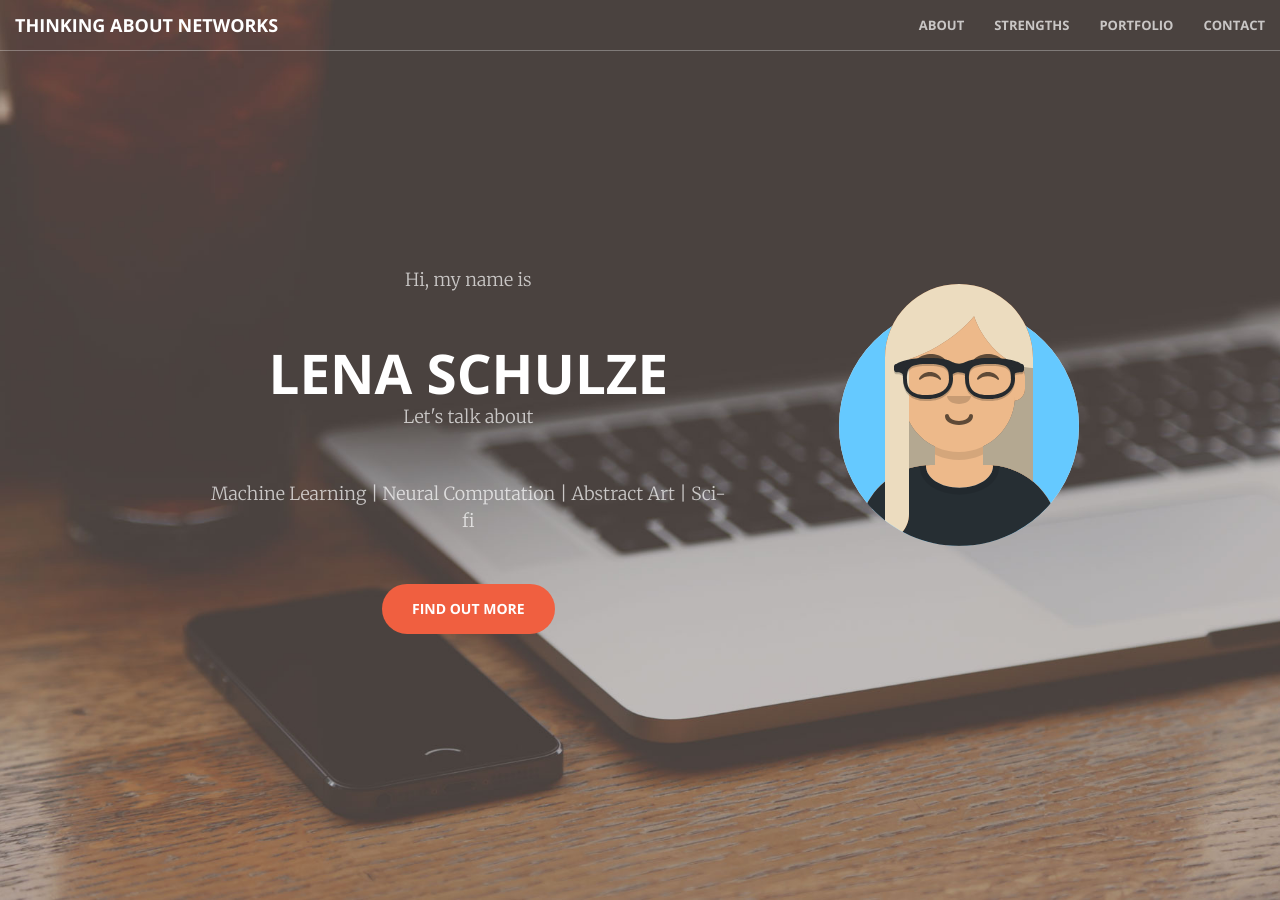
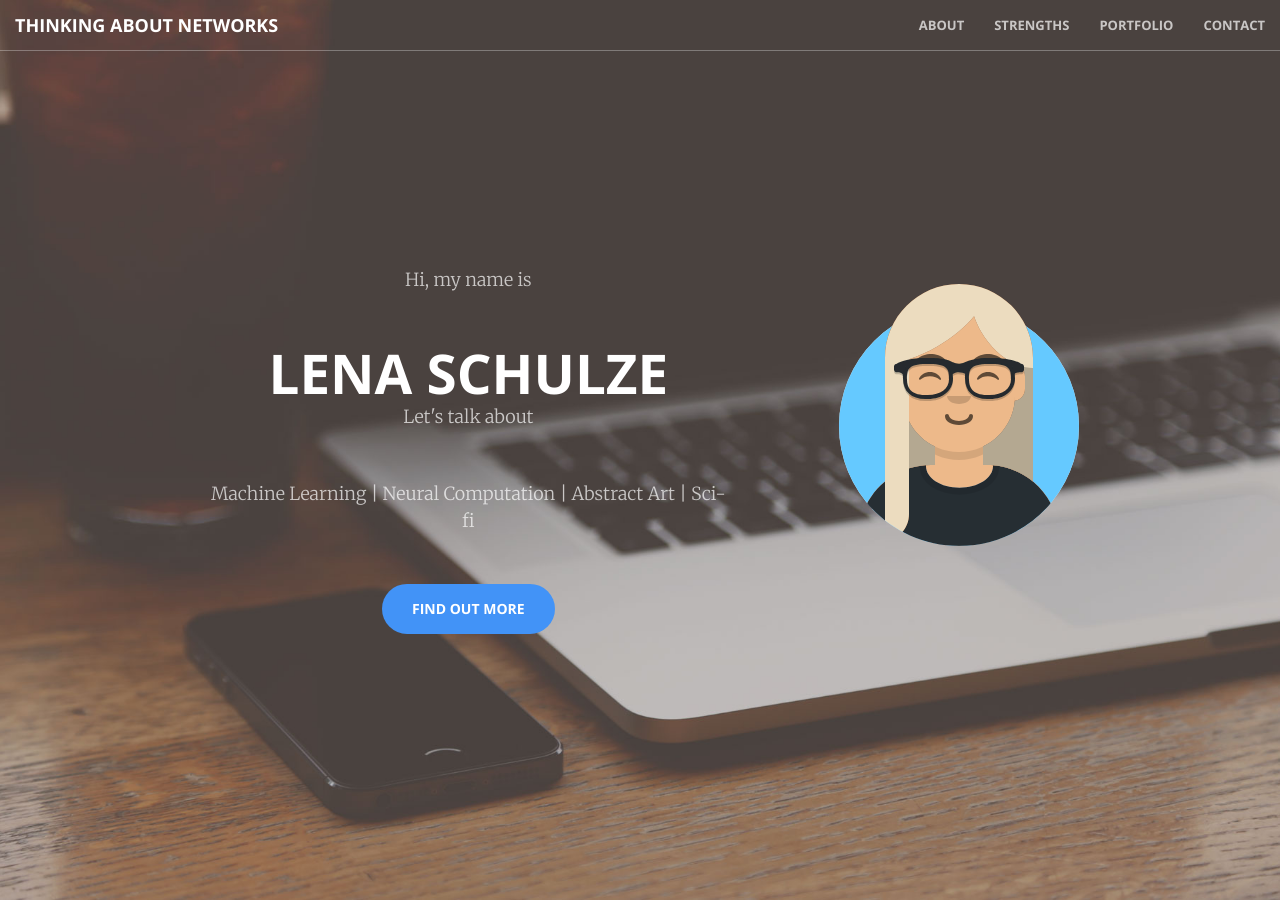
Before and after one commit to jvs--/jvs--.github.io, a Jekyll site: the page built from index.html, in a window 1280 px wide and 900 px high. Built offline with Jekyll 4.4.1, drawn with Linux system fonts in a browser that asks for light colours.

Commit message:
change theme color

```diff
--- a/_includes/resume.html
+++ b/_includes/resume.html
@@ -6,8 +6,7 @@
             <hr class="primary">
         </div>
 
-
-        <div class="col-md-6">
+        <div class="col-md-4 col-md-offset-2">
             <div class="service-box">
                 <i class="fa fa-4x fa-diamond wow bounceIn text-primary"></i>
                 <h3>WORK</h3>
@@ -16,7 +15,7 @@
                 <p class="text-muted">SE</p>
             </div>
         </div>
-        <div class="col-md-6">
+        <div class="col-md-4 col-md-offset-2">
             <div class="service-box">
                 <i class="fa fa-4x fa-heart wow bounceIn text-primary" data-wow-delay=".3s"></i>
                 <h3>EDU</h3>
--- a/css/main.scss
+++ b/css/main.scss
@@ -34,7 +34,8 @@
 // }
 
 // variables.less
-$theme-primary: #F05F40;
+$theme-primary: #4293F7;
+//$theme-primary: #F05F40;
 $theme-dark: #222;
 
 // Import partials from `sass_dir` (defaults to `_sass`)
```
